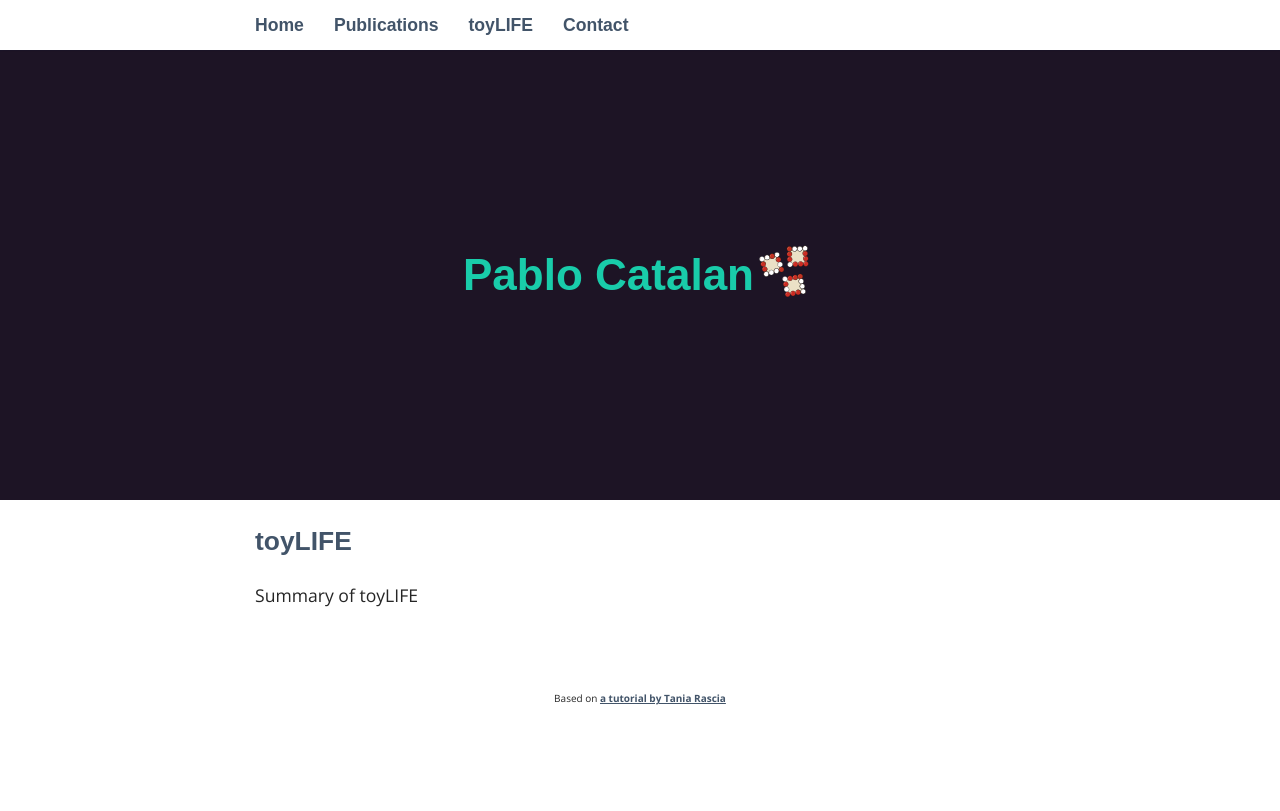
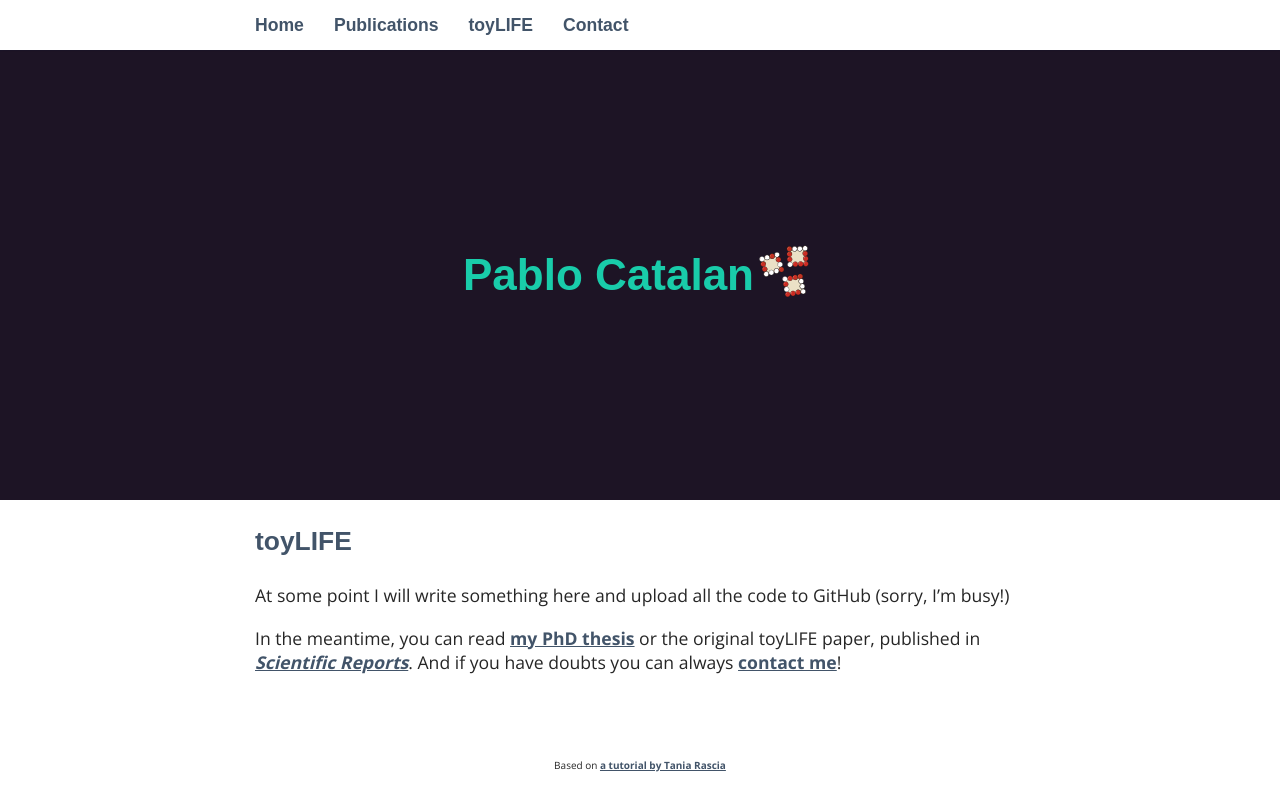
Before and after one commit to PabloCatalan/pablocatalan.github.io, a Jekyll site: the page built from _pages/02_toyLIFE.md, in a window 1280 px wide. Shown: the top 811 px of the page. Built offline with Jekyll 4.4.1, drawn with Linux system fonts in a browser that asks for light colours; some web fonts are replaced.

Commit message:
Update 02_toyLIFE.md

```diff
--- a/_pages/02_toyLIFE.md
+++ b/_pages/02_toyLIFE.md
@@ -5,4 +5,6 @@ permalink: /toyLIFE/
 ---
 
 
-Summary of toyLIFE
+At some point I will write something here and upload all the code to GitHub (sorry, I'm busy!)
+
+In the meantime, you can read [my PhD thesis](/papers/pablocatalan_phdtesis.pdf) or the original toyLIFE paper, published in [*Scientific Reports*](/papers/arias2014_toyLIFE.pdf). And if you have doubts you can always [contact me](/contact.md)!
```
